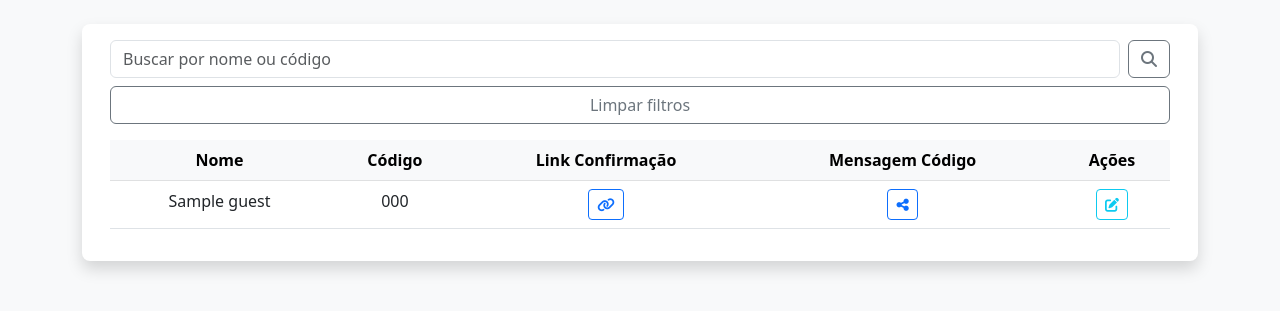
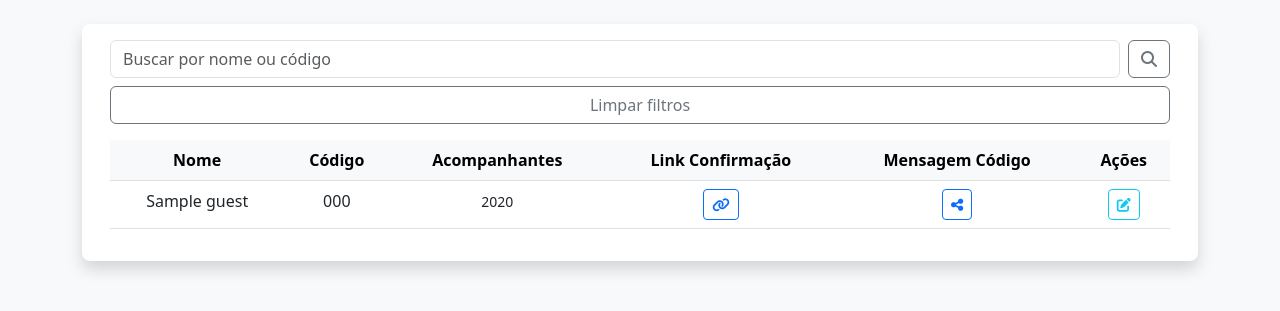
Before and after one commit to welingtonguilhardi/vemnossocasamento, a Django app: page / in a window 1280 px wide. Shown: the part 83-394 px from the top of the page. Run offline with Django 5.2, Linux system fonts and the light colour scheme; tables that the repository leaves empty hold one stand-in row (values such as "Sample post").

Commit message:
💄  Ajustado o template guest_list.html para incluir a coluna de acompanhantes

```diff
--- a/guests/templates/guest_list.html
+++ b/guests/templates/guest_list.html
@@ -25,7 +25,8 @@
                 <tr>
                     <th>Nome</th>
                     <th>Código</th>
-                    <!-- <th>Acompanhantes</th>
+                    <th>Acompanhantes</th>
+                    <!--
                     <th>Status</th> -->
                     <th>Link Confirmação</th>
                     <th>Mensagem Código</th>
@@ -37,7 +38,9 @@
                 <tr>
                     <td>{{ guest.name }}</td>
                     <td>{{ guest.code }}</td>
-                    <!-- <td>
+                     <td>
+                        <small>{{ guest.companions }}</small>
+                        <!--
                         <form method="post" action="{% url 'update_companions' guest.pk %}" class="d-inline">
                             {% csrf_token %}
                             <div class="d-flex flex-column align-items-center">
```
